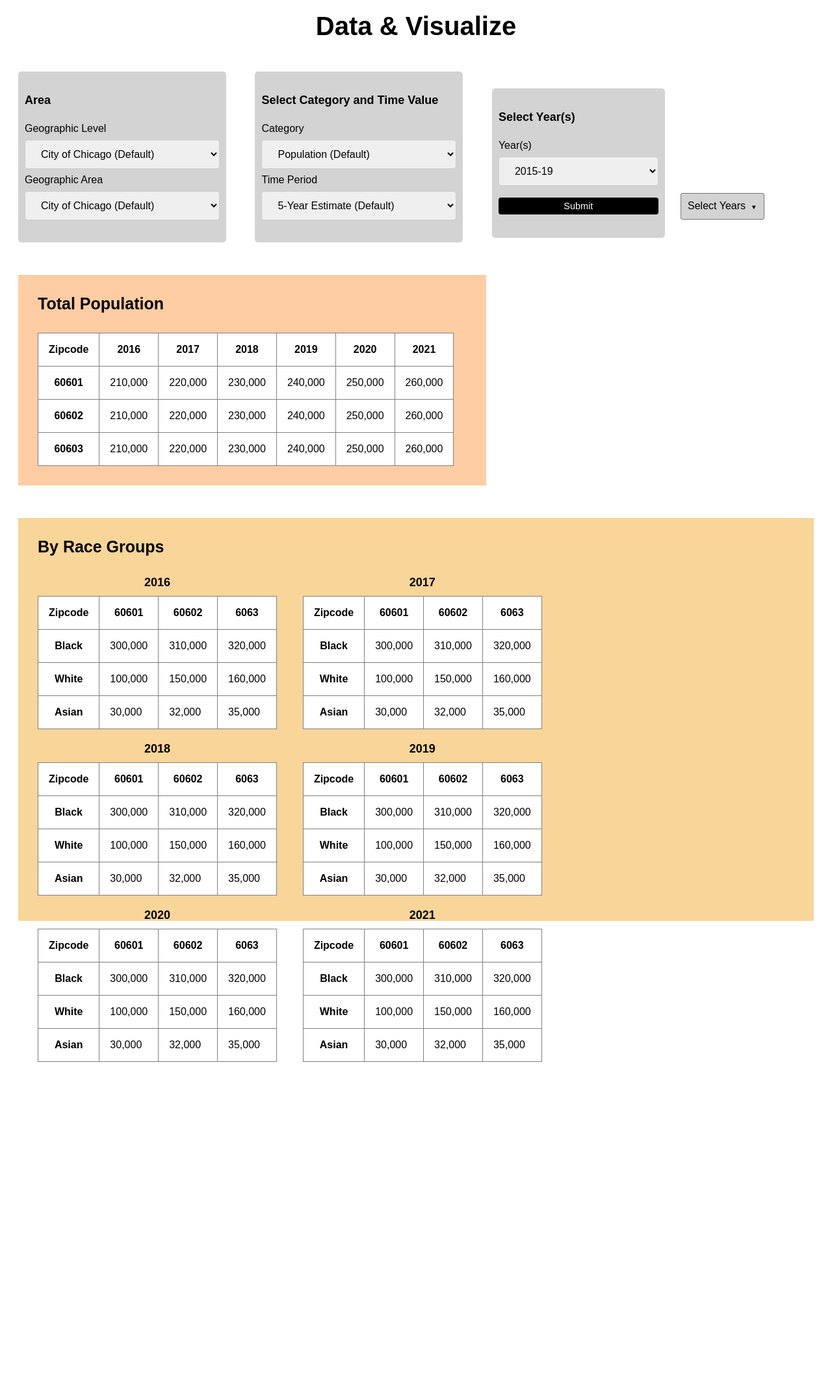
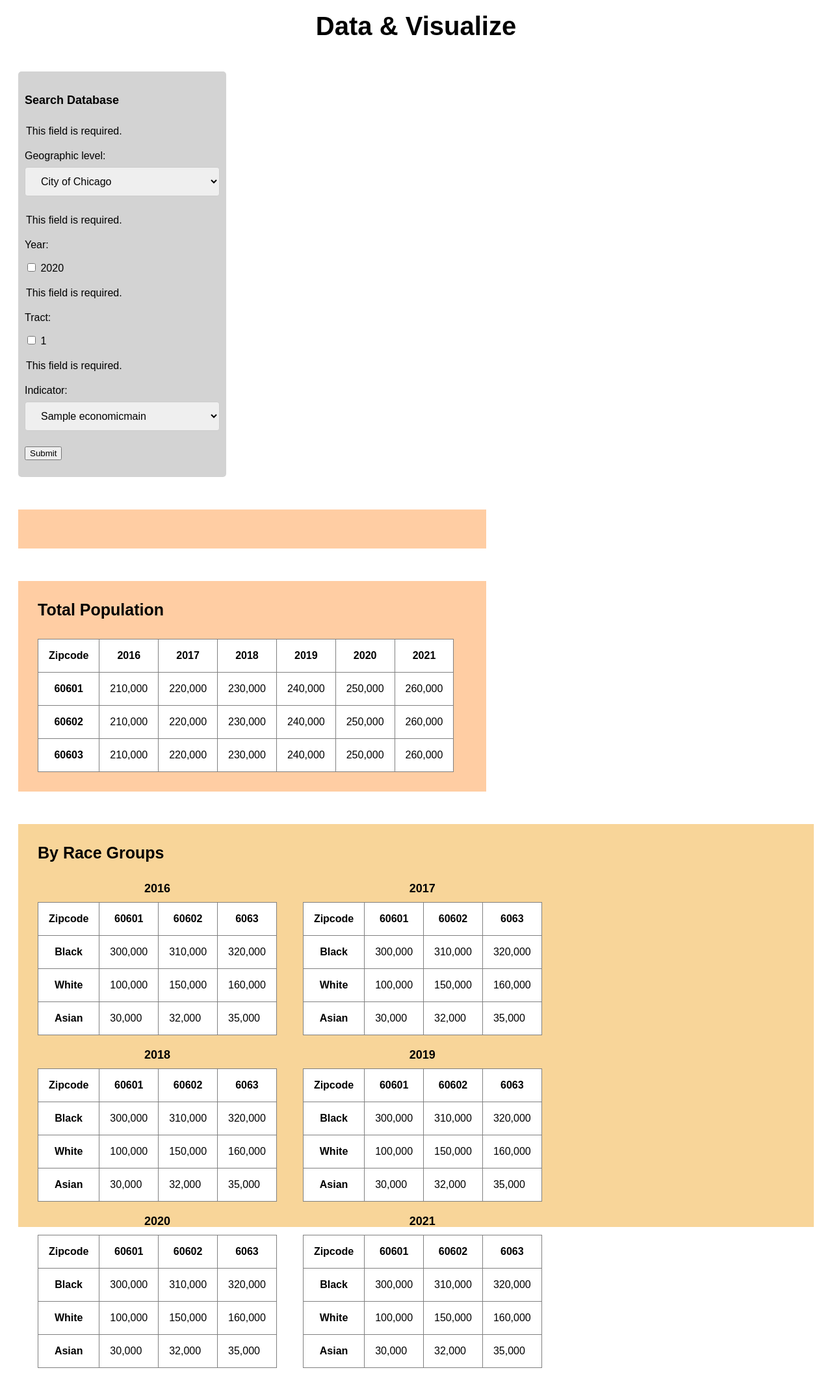
Before and after one commit to jamesturk/DataForGood-chicago, a Django app: page /main/dataandvisualize/ in a window 1280 px wide. Shown: the whole page at 65% size. Before the commit the page ends 1634 px from the top, so only its background shows below. Run offline with Django 5.2, Linux system fonts and the light colour scheme; tables that the repository leaves empty hold one stand-in row (values such as "Sample post").

Commit message:
updated dataandvisualize html to be dynamic with forms

```diff
--- a/dataforgood/main/templates/dataandvisualize.html
+++ b/dataforgood/main/templates/dataandvisualize.html
@@ -180,87 +180,31 @@
     </head>
     <h1> Data & Visualize </h1>
     <body>
+
         <div class="query-form">
-            <h4> Area </h4>
-            <form>
-                <label for ="geographic-level"> Geographic Level</label>
-                <select id="geographic-level">
-                    <option value ="city"> City of Chicago (Default) </option>
-                    <option value ="community-area"> By Community Area </option>
-                    <option value ="zipcode"> By Zipcode </option>
-                    <option value ="tract"> By Census Tract </option>
-                </select>
-                <label for ="area"> Geographic Area </label>
-                <select id="area">
-                    <option value ="city"> City of Chicago (Default) </option>
-                    <option value ="hyde-park"> Hyde Park </option>
-                    <option value ="lincoln-park"> Lincoln Park </option>
-                </select>
+            <h4> Search Database </h4>
+            <form class="SearchForm" method="GET", enctype="multipart/form-data">
+                {% csrf_token %}
+                {{form.as_p}}
+            <button type="submit"> Submit </button>
             </form>
         </div>
 
-        <div class="query-form">
-            <h4> Select Category and Time Value </h4>
-            <form>
-                <label for ="category"> Category </label>
-                <select id="category">
-                    <option value ="population"> Population (Default) </option>
-                    <option value ="economics"> Economics </option>
-                    <option value ="education"> Education </option>
-                    <option value ="health"> Health </option>
-                    <option value ="Housing"> Housing </option>
-                </select>
-                <label for ="period"> Time Period </label>
-                <select id="period">
-                    <option value ="five-year"> 5-Year Estimate (Default) </option>
-                    <option value ="yearly"> 1-Year Estimate </option>
-                </select>
-            </form>
+        <div class="maintable" id="table"">
+            <table class="table1" border="1">
+                <tr>
+                    {% for header in field.headers %}
+                        <th> {{ header }} </th>
+                    {% endfor %}
+                    {% for row in field.rows %}
+                    <tr>
+                        {% for value in row %}
+                            <td>{{value}}</td>
+                        {% endfor %}
+                    </tr>
+                {% endfor %}
+            </table>
         </div>
-
-        <div class="query-form">
-            <h4> Select Year(s) </h4>
-            <form>
-                <label for ="period"> Year(s) </label>
-                <select id="period">
-                    <option value ="2015-2019"> 2015-19 </option>
-                    <option value ="2016-2020"> 2016-20 </option>
-                    <option value ="2017-2021"> 2017-21 </option>
-                    <option value ="2016-2022"> 2018-22 </option>
-                </select>
-                <input type="submit" name="SubmitButton", value="Submit">
-            </form>
-        </div>
-
-        <details>
-            <summary>Select Years</summary>
-            <form>
-              <fieldset>
-                <legend>
-                  Cars
-                </legend>
-                <ul>
-                  <li>
-                    <label for="bmw">2015</label>
-                    <input type="checkbox" id="bmw" name="bmw" value="bmw" />
-                  </li>
-                  <li>
-                    <label for="citroen">2016</label>
-                    <input type="checkbox" id="citroen" name="citroen" value="citroen" />
-                  </li>
-                  <li>
-                    <label for="skoda">2017</label>
-                    <input type="checkbox" id="skoda" name="skoda" value="skoda" />
-                  </li>
-                  <li>
-                    <label for="volvo">2018</label>
-                    <input type="checkbox" id="volvo" name="volvo" value="volvo" />
-                  </li>
-                </ul>
-              </fieldset>
-            </form>
-
-          </details>
 
         <div class="maintable">
             <h3> Total Population </h3>
```
